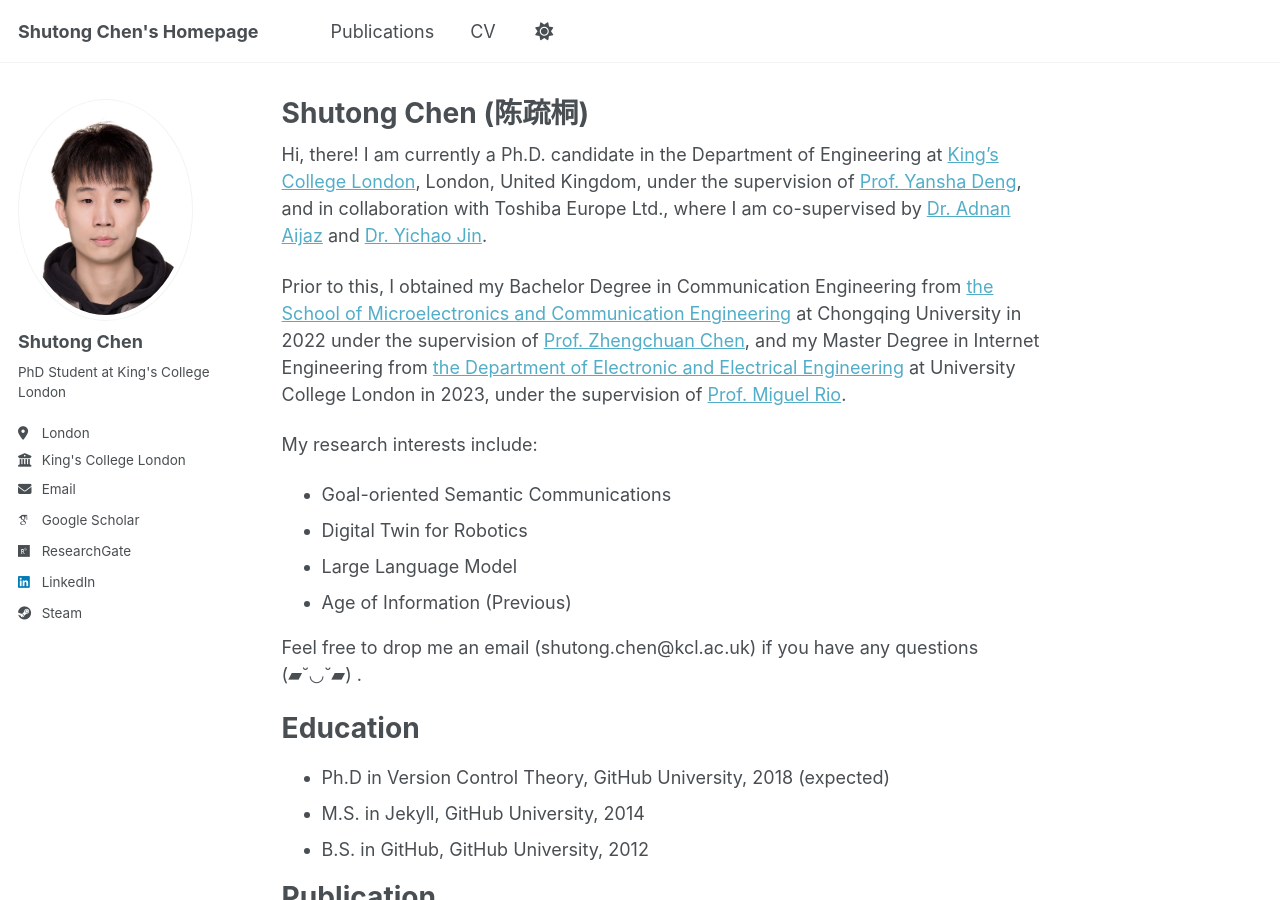
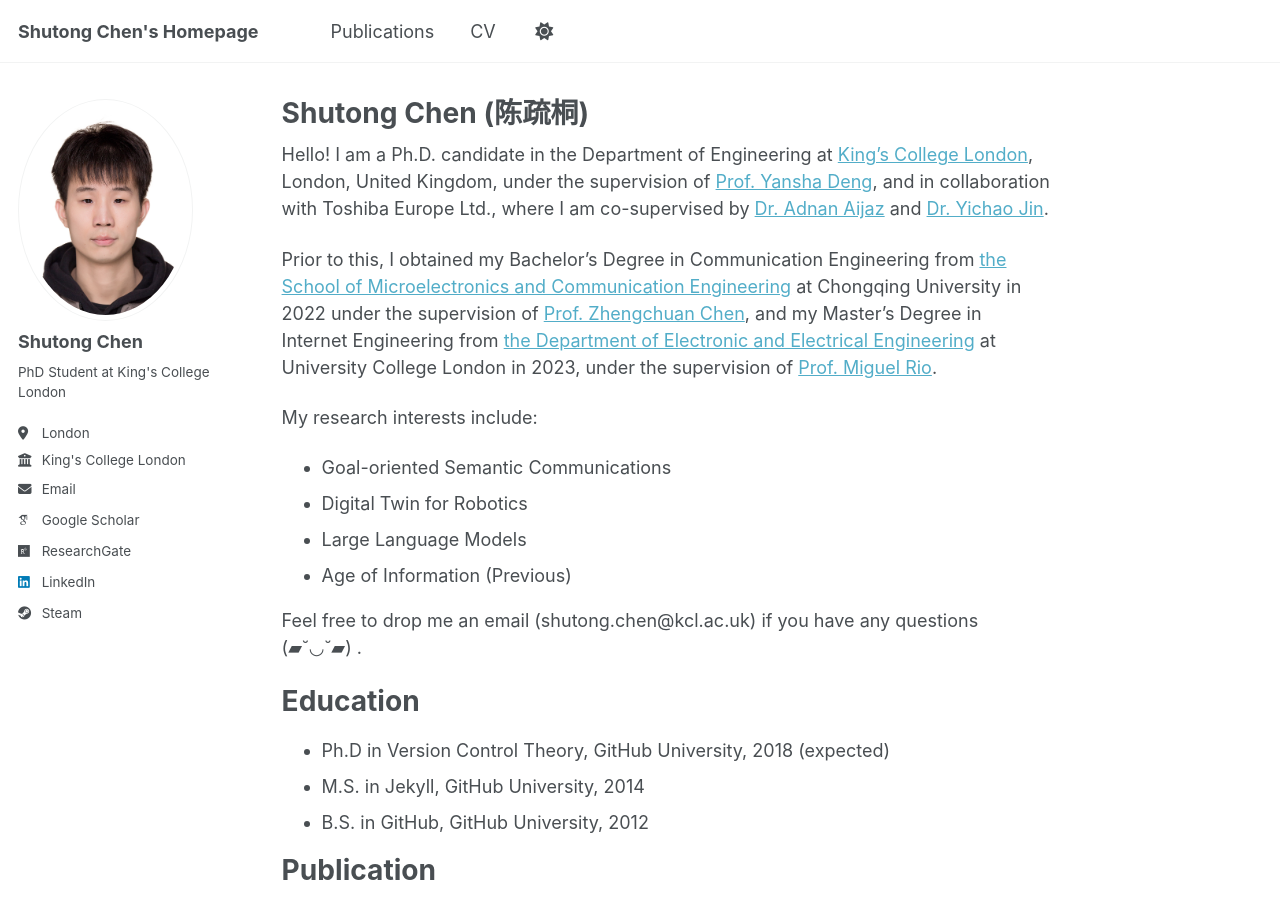
Before and after one commit to shutong-chen/shutong-chen.github.io, a Jekyll site: the page built from _pages/about.md, in a window 1280 px wide and 900 px high. Built offline with Jekyll 4.4.1, drawn with Linux system fonts in a browser that asks for light colours; some web fonts are replaced; a script bundle is joined from its source files by our own code; library files that are not in the unit come from our copies.

Commit message:
Correct typos and improve wording in about page

```diff
--- a/_pages/about.md
+++ b/_pages/about.md
@@ -6,14 +6,14 @@ redirect_from:
   - /about/
   - /about.html
 ---
-Hi, there! I am currently a Ph.D. candidate in the Department of Engineering at [King’s College London](https://www.kcl.ac.uk/), London, United Kingdom, under the supervision of [Prof. Yansha Deng](https://www.kcl.ac.uk/people/yansha-deng), and in collaboration with Toshiba Europe Ltd., where I am co-supervised by [Dr. Adnan Aijaz](https://adnanaijaz.com/) and [Dr. Yichao Jin](https://scholar.google.com/citations?user=prcqwqAAAAAJ&hl=en).
+Hello! I am a Ph.D. candidate in the Department of Engineering at [King’s College London](https://www.kcl.ac.uk/), London, United Kingdom, under the supervision of [Prof. Yansha Deng](https://www.kcl.ac.uk/people/yansha-deng), and in collaboration with Toshiba Europe Ltd., where I am co-supervised by [Dr. Adnan Aijaz](https://adnanaijaz.com/) and [Dr. Yichao Jin](https://scholar.google.com/citations?user=prcqwqAAAAAJ&hl=en).
 
-Prior to this, I obtained my Bachelor Degree in Communication Engineering from [the School of Microelectronics and Communication Engineering](http://www.ccee.cqu.edu.cn/NewEnglish/Home.htm) at Chongqing University in 2022 under the supervision of [Prof. Zhengchuan Chen](https://scholar.google.com/citations?user=ZxsMQYgAAAAJ&hl=en), and my Master Degree in Internet Engineering from [the Department of Electronic and Electrical Engineering](https://www.ucl.ac.uk/engineering/electronic-electrical-engineering) at University College London in 2023, under the supervision of [Prof. Miguel Rio](https://www.ee.ucl.ac.uk/~uczamjr/).
+Prior to this, I obtained my Bachelor’s Degree in Communication Engineering from [the School of Microelectronics and Communication Engineering](http://www.ccee.cqu.edu.cn/NewEnglish/Home.htm) at Chongqing University in 2022 under the supervision of [Prof. Zhengchuan Chen](https://scholar.google.com/citations?user=ZxsMQYgAAAAJ&hl=en), and my Master’s Degree in Internet Engineering from [the Department of Electronic and Electrical Engineering](https://www.ucl.ac.uk/engineering/electronic-electrical-engineering) at University College London in 2023, under the supervision of [Prof. Miguel Rio](https://www.ee.ucl.ac.uk/~uczamjr/).
 
 My research interests include:
 - Goal-oriented Semantic Communications
 - Digital Twin for Robotics
-- Large Language Model
+- Large Language Models
 - Age of Information (Previous)
 
 Feel free to drop me an email (shutong.chen@kcl.ac.uk) if you have any questions (▰˘◡˘▰) .
```
